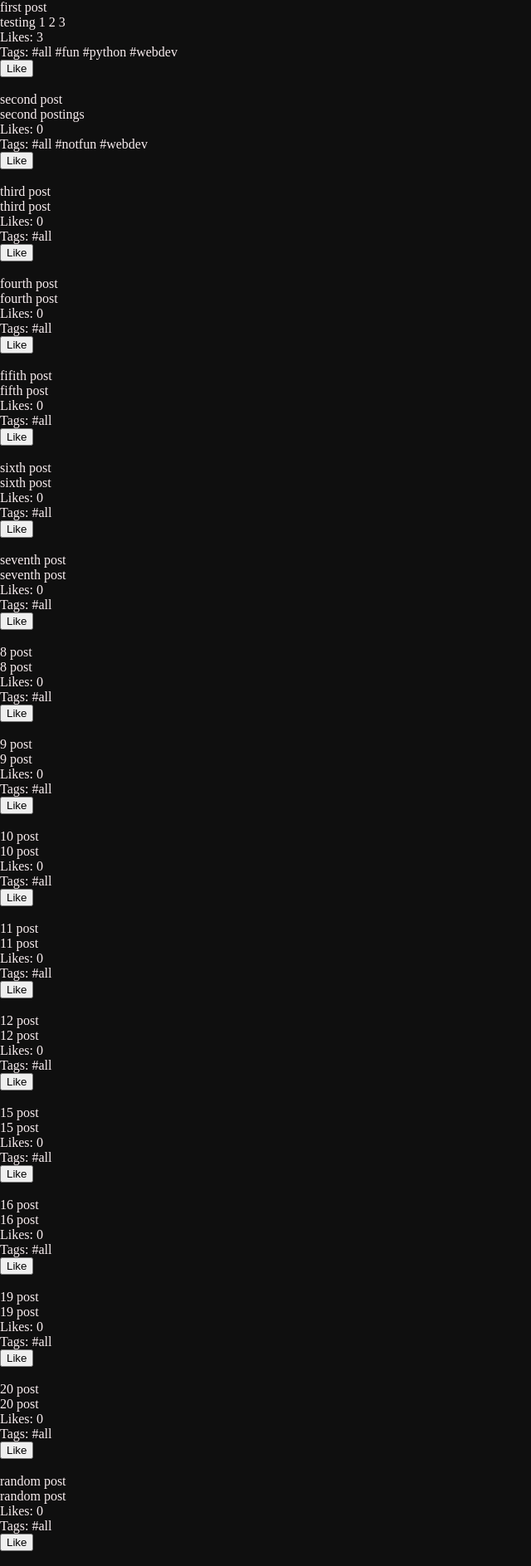
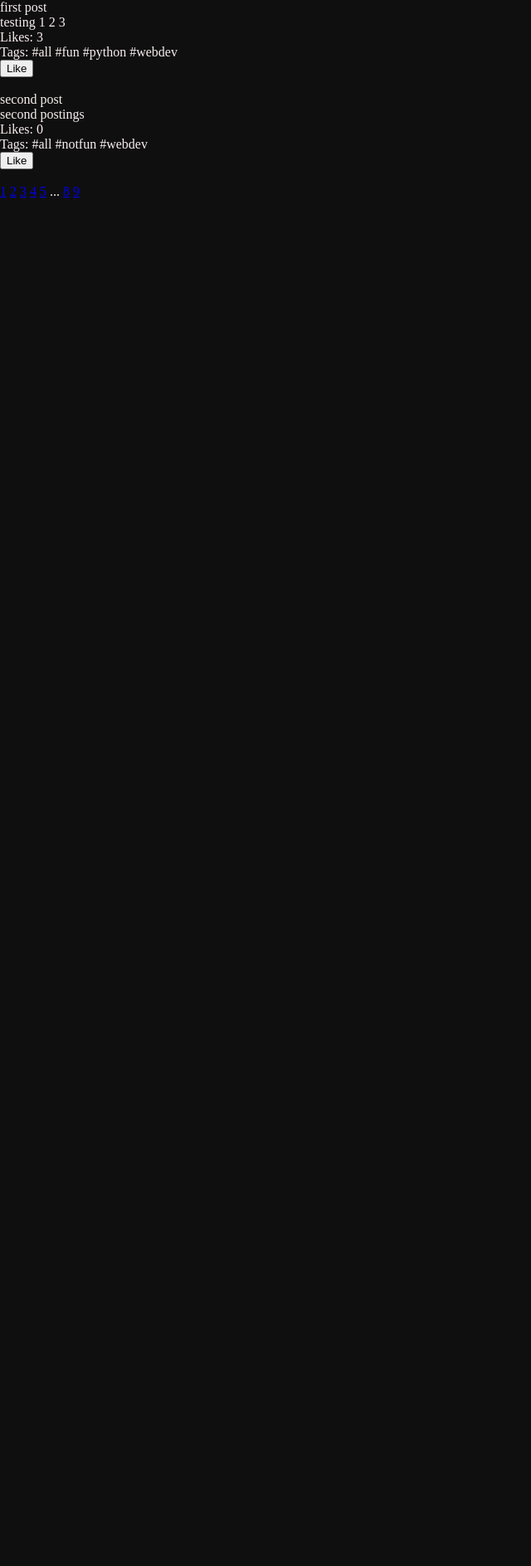
Before and after one commit to sdfiokpskiopdf/what-to-code, a Flask app: page / in a window 1280 px wide. Shown: the whole page at 83% size, without its empty margins (0-640 px from the left). After the commit the page ends 238 px from the top, so only its background shows below. Run offline with Flask 2, Linux system fonts and the light colour scheme; data comes from the database, SQL or seed files in the repository; both versions use the stored data as it was after the commit.

Commit message:
pagination

```diff
--- a/website/templates/home.html
+++ b/website/templates/home.html
@@ -2,7 +2,7 @@
 {% block title %}What To Code{% endblock %}
 
 {% block content %}
-{% for post in posts %}
+{% for post in posts.items %}
     <div class="card">
         <p>{{ post.title }}</p>
         <p>{{ post.desc }}</p>
@@ -12,4 +12,11 @@
     </div>
     <br />
 {% endfor %}
+{% for page_num in posts.iter_pages() %}
+    {% if page_num %}
+        <a href="{{ url_for('views.home', page=page_num) }}">{{ page_num }}</a>
+    {% else %}
+        ...
+    {% endif %}
+{% endfor %}
 {% endblock %}
--- a/website/views.py
+++ b/website/views.py
@@ -18,30 +18,40 @@ views = Blueprint("views", __name__)
 def home():
     order = request.args.get("order", default="POPULAR", type=str)
     tag = request.args.get("tag", default="all", type=str)
+    page = request.args.get("page", default=1, type=int)
+    per_page = 2
 
     if order == "POPULAR":
         posts = (
             Post.query.join(Tag)
             .filter(Tag.name == tag)
             .order_by(Post.likes.desc())
-            .all()
+            .paginate(page=page, per_page=per_page)
         )
     elif order == "RECENT":
         posts = (
-            Post.query.filter(Tag.name == tag).order_by(Post.date_created.desc()).all()
+            Post.query.filter(Tag.name == tag)
+            .order_by(Post.date_created.desc())
+            .paginate(page=page, per_page=per_page)
         )
     elif order == "OLDEST":
         posts = (
-            Post.query.filter(Tag.name == tag).order_by(Post.date_created.asc()).all()
+            Post.query.filter(Tag.name == tag)
+            .order_by(Post.date_created.asc())
+            .paginate(page=page, per_page=per_page)
         )
     elif order == "RISING":
         posts = (
             Post.query.filter(Tag.name == tag)
             .order_by(Post.likes.desc(), Post.date_created.desc())
-            .all()
+            .paginate(page=page, per_page=per_page)
         )  # might need to fix this
     else:
-        posts = Post.query.order_by(Post.likes.desc()).all()
+        posts = (
+            Post.query.filter(Tag.name == tag)
+            .order_by(Post.likes.desc())
+            .paginate(page=page, per_page=per_page)
+        )
 
     return render_template("home.html", posts=posts)
 
```
Also changed, not shown: website/database.db. Lines whose indentation alone changed are shown as unchanged.
